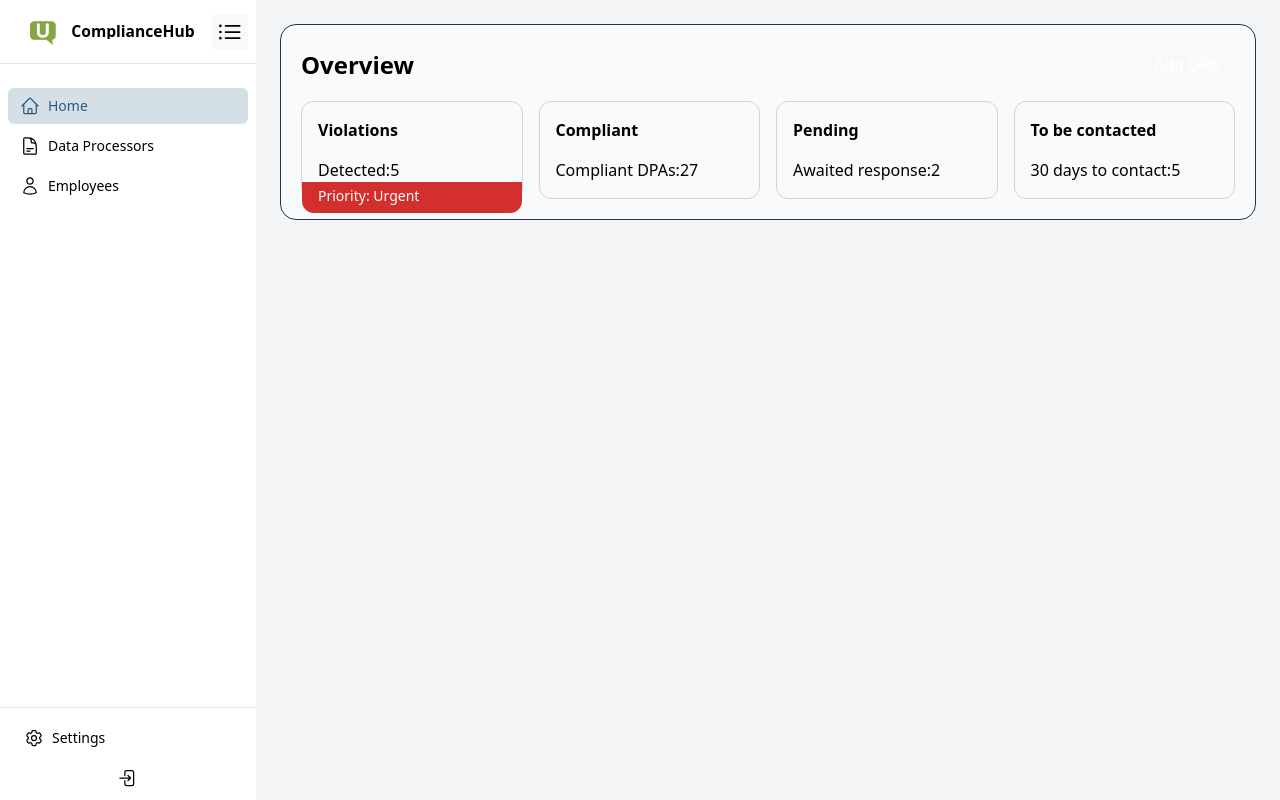
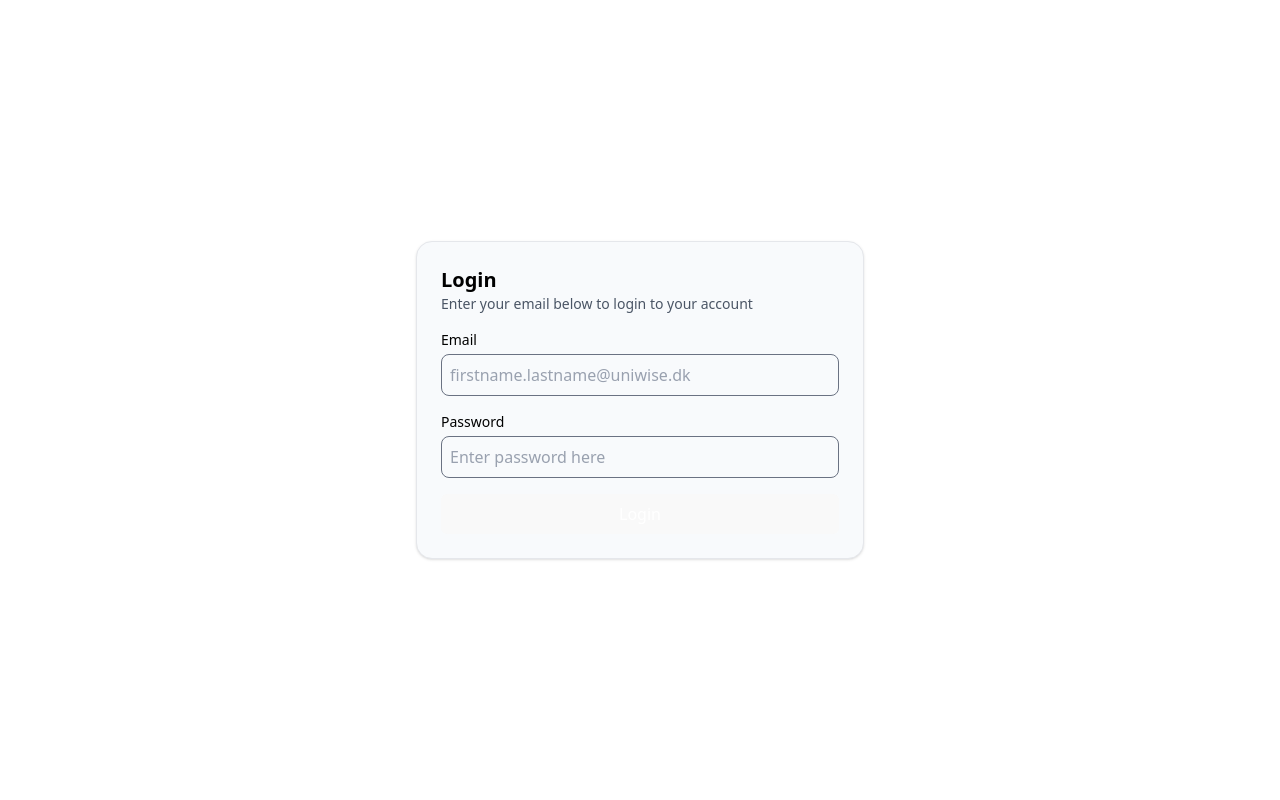
Before and after one commit to asbjorngosvig/p3_compliance_hub, a React (Vite) app in the folder frontend/: page / in a window 1280 px wide. Built offline with nearby package versions, Linux system fonts and the light colour scheme.

Commit message:
-Add Login -Index at login

```diff
--- a/frontend/src/app/routes/routers.tsx
+++ b/frontend/src/app/routes/routers.tsx
@@ -11,18 +11,18 @@ const DataProcessors = lazy(() => import("../../features/dataProcessors/SeeDataP
 const Employees      = lazy(() => import("../../features/employees/Employees"));
 const AddDpa         = lazy(() => import("../../features/addDpa/AddDpa"));
 const Settings       = lazy(() => import("../../features/settings/Settings"));
-const Login       = lazy(() => import("../../features/login/LoginCard"));
+const Login       = lazy(() => import("../../features/login/Login"));
 
 export const router = createBrowserRouter(
   [{
-      path: "login",
+      index: true,
       element: S(<Login />),
       handle: { title: "Login" }
   },
     {
       element: <AppLayout />,
       children: [
-        { index: true, element: S(<Dashboard />), handle: { title: "Home" } },
+        {  path: "dashboard",element: S(<Dashboard />), handle: { title: "Home" } },
         { path: "dataprocessors", element: S(<DataProcessors />), handle: { title: "Data Processors" } },
         { path: "employees", element: S(<Employees />), handle: { title: "Employees" } },
         { path: "adddpa", element: S(<AddDpa />), handle: { title: "Add DPA" } },
--- /dev/null
+++ b/frontend/src/features/login/Login.tsx
@@ -0,0 +1,12 @@
+import LoginCard from "./LoginCard.tsx";
+
+
+export default function Login() {
+    return (
+        <>
+            <div className={"min-h-screen flex items-center justify-center "}>
+                <LoginCard/>
+            </div>
+        </>
+    )
+}
--- a/frontend/src/features/login/LoginCard.tsx
+++ b/frontend/src/features/login/LoginCard.tsx
@@ -2,13 +2,13 @@ import { useState } from "react";
 import { useNavigate } from "react-router-dom"; // import navigate
 import { Button } from '../../shared/components/Buttons.tsx'
 
-const LoginCard = () => {
+export default function LoginCard(){
     const [email, setEmail] = useState("");
     const [password, setPassword] = useState("");
     const navigate = useNavigate(); // initialize navigate
 
     const handleLogin = () => {
-        navigate("/");
+        navigate("/dashboard");
     };
 
     return (
@@ -58,5 +58,3 @@ const LoginCard = () => {
         </div>
     );
 };
-
-export default LoginCard;
```
